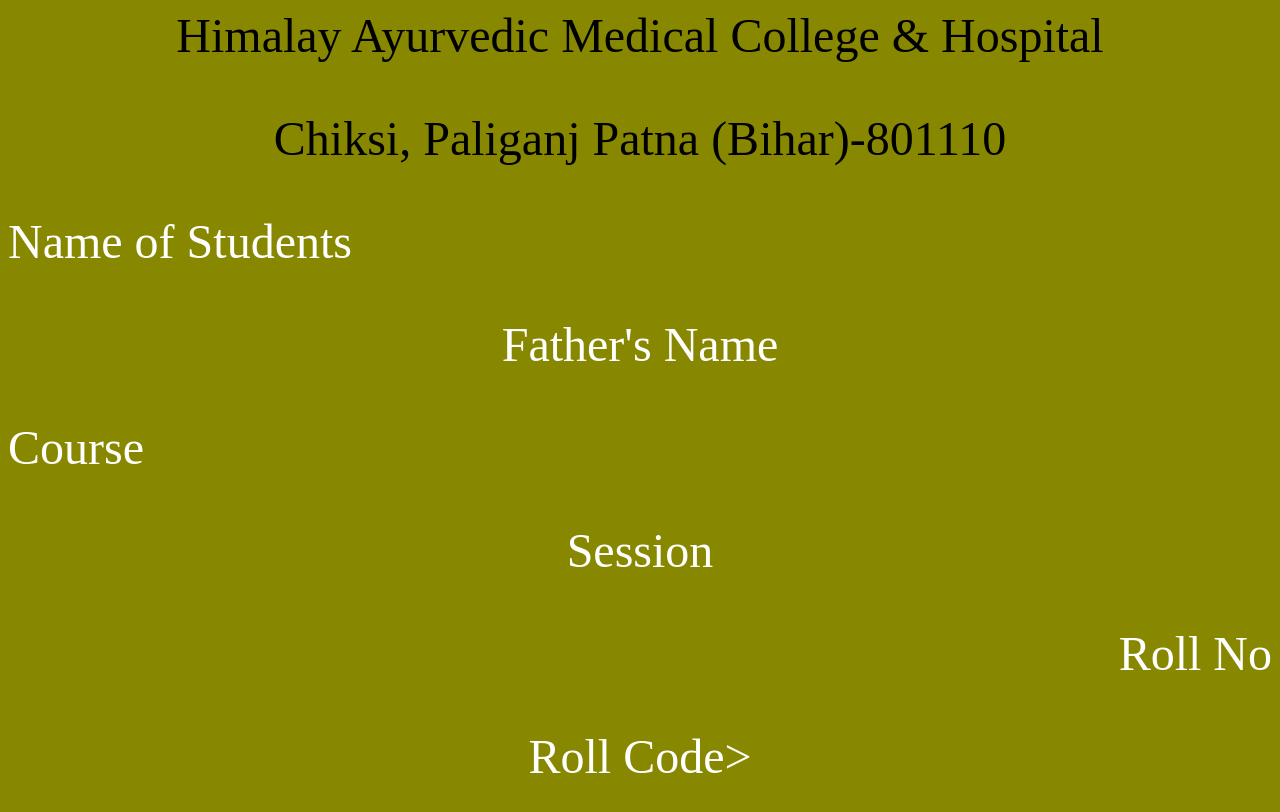
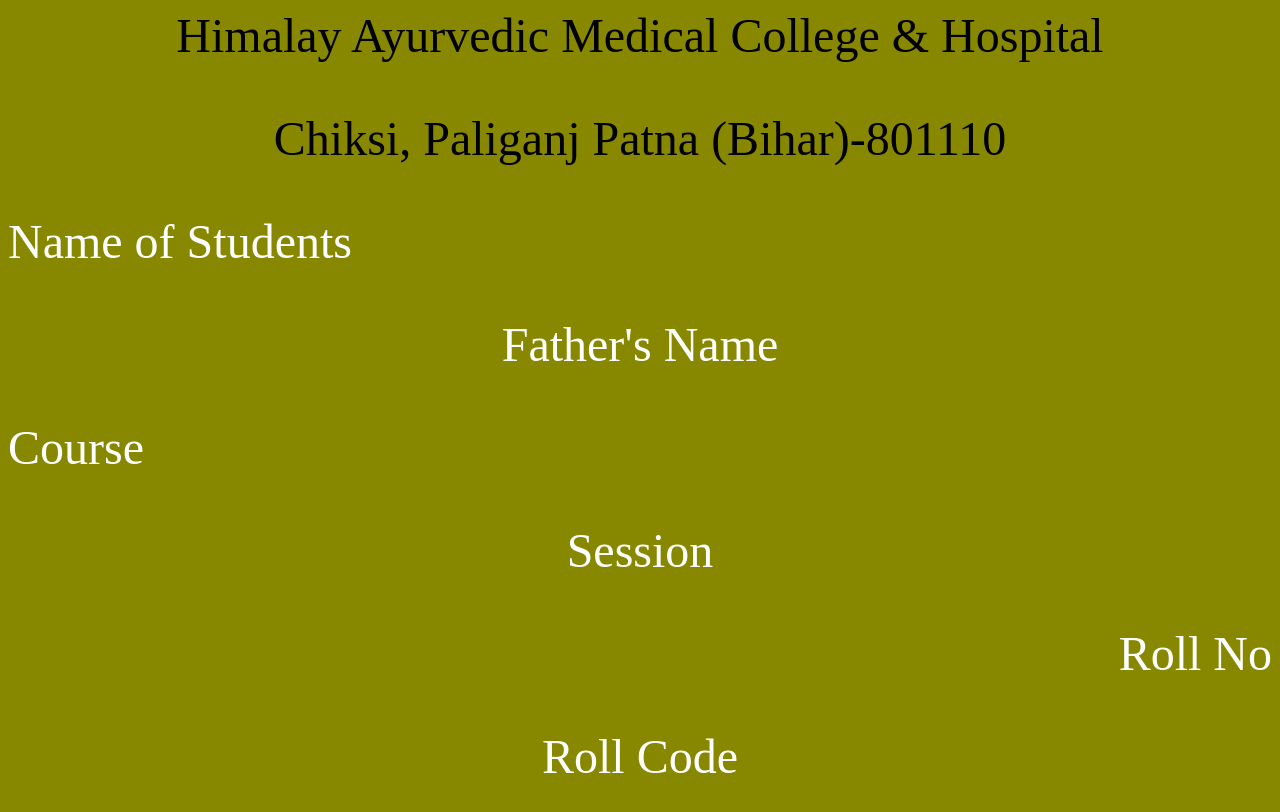
Before and after one commit to vishnubca1990-dotcom/index, a plain HTML site: page index.html in a window 1280 px wide. Drawn offline with Linux system fonts and the light colour scheme.

Commit message:
Update index.html

```diff
--- a/index.html
+++ b/index.html
@@ -12,7 +12,7 @@
 <p align= "left"> Course
 <p align= "center"> Session
 <p align= "right"> Roll No</p>
-<p align = "Center"> Roll Code>
+<p align = "Center"> Roll Code
 </body>
 <head>
 </html>
```
